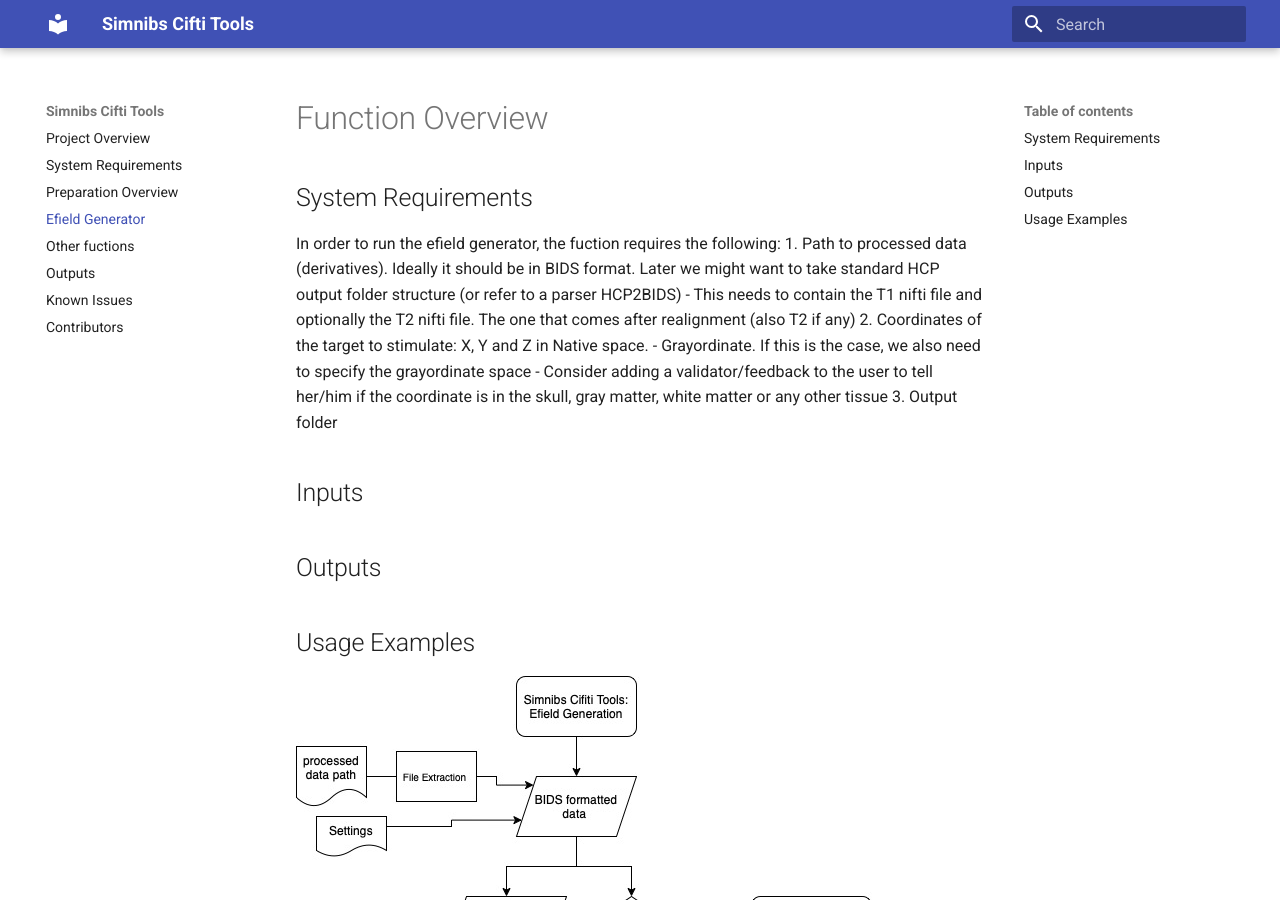
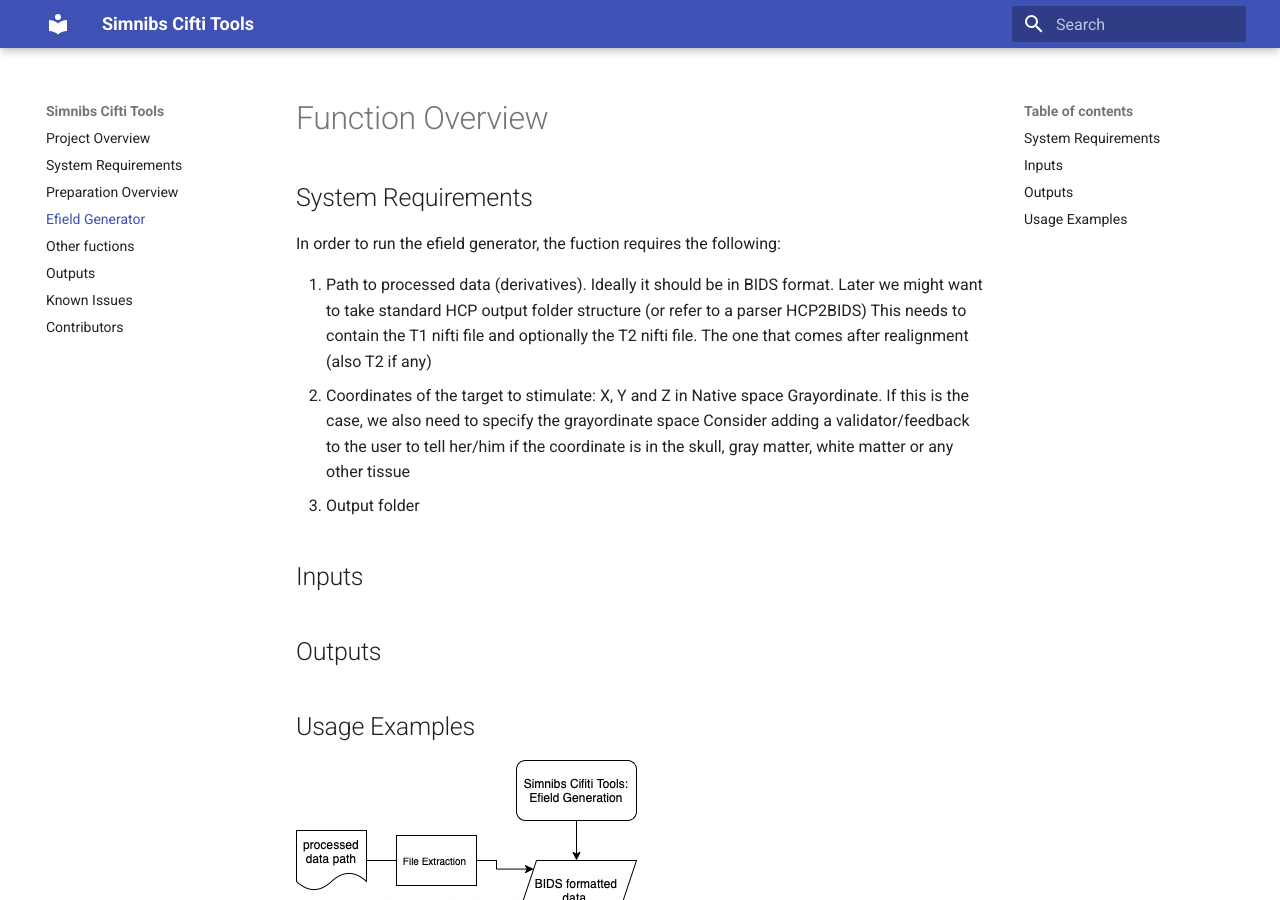
Before and after one commit to DCAN-Labs/simnibs_cifti_tools_RTD2, an MkDocs documentation site: the page built from docs/Efield_generator.md, in a window 1280 px wide and 900 px high. Built offline with MkDocs 1.6.1 and Material for MkDocs 9.7.7, drawn with Linux system fonts in a browser that asks for light colours; old or Windows-style settings are respelled for this version of MkDocs.

Commit message:
Update Efield_generator.md

```diff
--- a/docs/Efield_generator.md
+++ b/docs/Efield_generator.md
@@ -4,12 +4,14 @@
 
 System Requirements
 ---------------
+
 In order to run the efield generator, the fuction requires the following:
+
 1. Path to processed data (derivatives). Ideally it should be in BIDS format. Later we might want to take standard HCP output folder structure (or refer to a parser HCP2BIDS)
-- This needs to contain the T1 nifti file and optionally the T2 nifti file. The one that comes after realignment (also T2 if any)
-2. Coordinates of the target to stimulate: X, Y and Z in Native space.
-- Grayordinate. If this is the case, we also need to specify the grayordinate space
-- Consider adding a validator/feedback to the user to tell her/him if the coordinate is in the skull, gray matter, white matter or any other tissue
+This needs to contain the T1 nifti file and optionally the T2 nifti file. The one that comes after realignment (also T2 if any)
+2. Coordinates of the target to stimulate: X, Y and Z in Native space
+Grayordinate. If this is the case, we also need to specify the grayordinate space
+Consider adding a validator/feedback to the user to tell her/him if the coordinate is in the skull, gray matter, white matter or any other tissue
 3. Output folder
 
 
```
